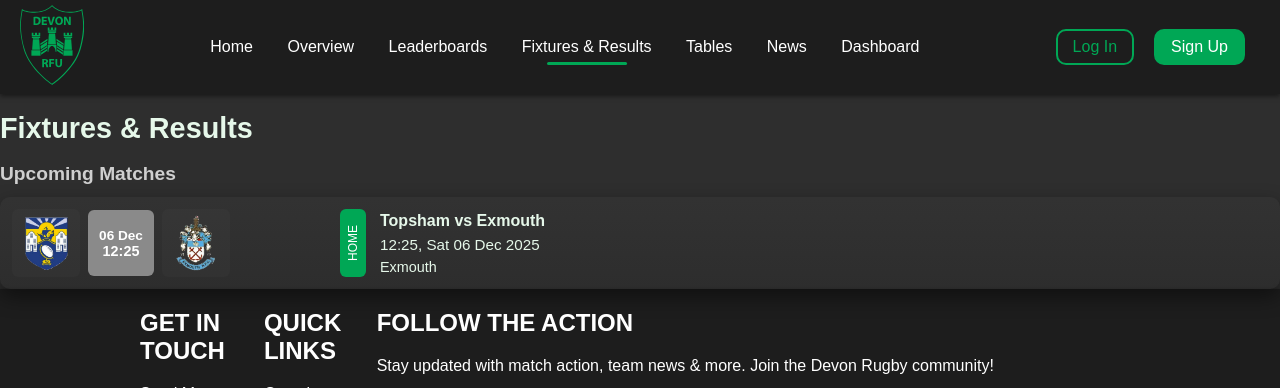
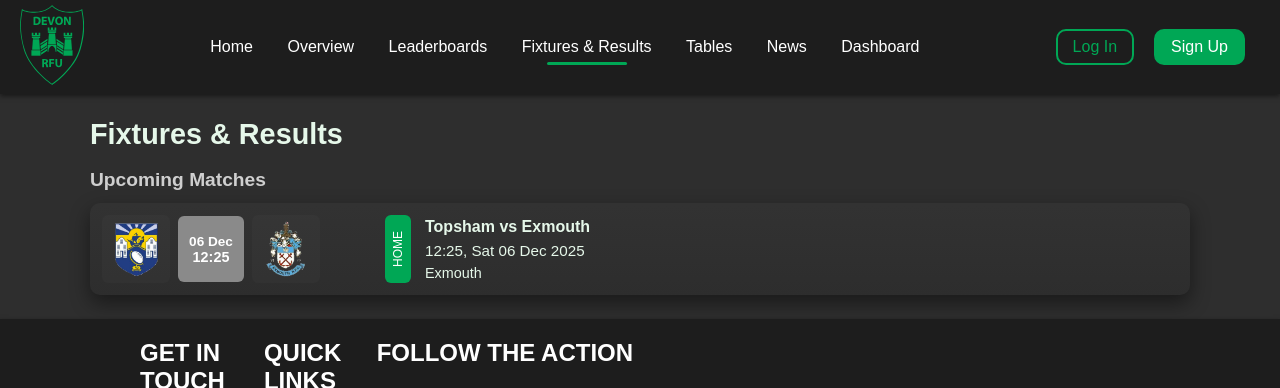
Before and after one commit to Barnaby-a/Devon-RFU-Colts-Website, a Flask app: page /fixtures-results in a window 1280 px wide. Shown: the top 388 px of the page. Run offline with Flask 3, Linux system fonts and the light colour scheme.

Commit message:
fixed for small screens

```diff
--- a/static/style.css
+++ b/static/style.css
@@ -10,6 +10,13 @@
     --hero-cta-padding: 12px 20px;
     --hero-cta-radius: 12px;
     --hero-cta-gap: 14px;
+}
+
+/* Page content wrapper used across pages to provide consistent horizontal margins */
+.content-wrap {
+    max-width: 1100px;
+    margin: 24px auto;
+    padding: 0 20px;
 }
 
 /* Base */
@@ -187,6 +194,22 @@
 }
 
 /* ===================== */
+/* Layout: Sticky footer  */
+/* Ensures footer sits at bottom when content is short */
+/* Uses a simple column flex layout where <main> grows to fill space */
+html, body {
+    height: 100%;
+}
+body {
+    display: flex;
+    flex-direction: column;
+    min-height: 100vh;
+}
+main {
+    flex: 1 0 auto;
+}
+
+/* ===================== */
 /* Admin pages (matches / match form) */
 /* ===================== */
 .content-wrap .admin-header {
```
Also changed, not shown: other parts of static/style.css (+22 -5 lines).
